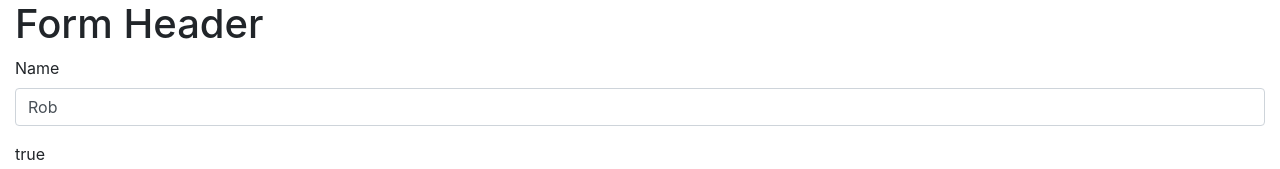
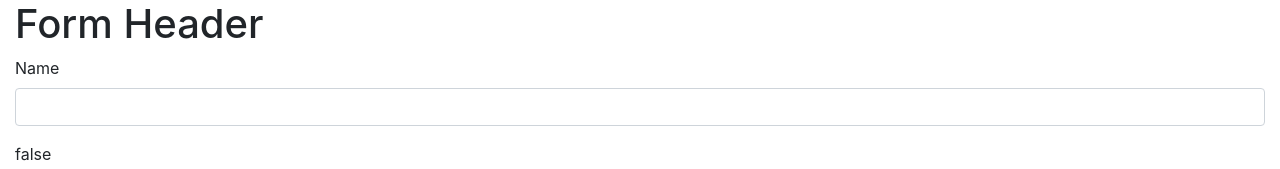
Before and after one commit to dalbay/Angular-Forms, an Angular app in the folder templateDrivenForm/: page / in a window 1280 px wide. Shown: the top 169 px of the page. Built offline with nearby package versions, Linux system fonts and the light colour scheme.

Commit message:
new emp skills update

```diff
--- a/templateDrivenForm/src/app/app.component.html
+++ b/templateDrivenForm/src/app/app.component.html
@@ -30,12 +30,14 @@
       <input
         #name="ngModel"
         type="text"
+        required
+        [class.is-invalid]="name.invalid && name.touched"
         class="form-control"
         [(ngModel)]="userModel.name"
         name="userName"
       />
     </div>
-    {{ name.untouched }}
+    {{ name.valid }}
     <div class="form-group">
       <label>Email</label>
       <input
@@ -49,6 +51,9 @@
       <label>Phone</label>
       <input
         type="tel"
+        #phone="ngModel"
+        pattern="^\d{10}$"
+        [class.is-invalid]="phone.invalid && phone.touched"
         class="form-control"
         [(ngModel)]="userModel.phone"
         name="phone"
--- a/templateDrivenForm/src/app/app.component.ts
+++ b/templateDrivenForm/src/app/app.component.ts
@@ -9,5 +9,5 @@ import { User } from "./user";
 export class AppComponent {
   topics = ["Angular", "React", "Vue"];
 
-  userModel = new User("Rob", "rob@test.com", 44444444444, "", "morning", true);
+  userModel = new User("", "rob@test.com", 44444444444, "", "morning", true);
 }
```
Also changed, not shown: 1 other file (tests, documents, lock files or other folders).
